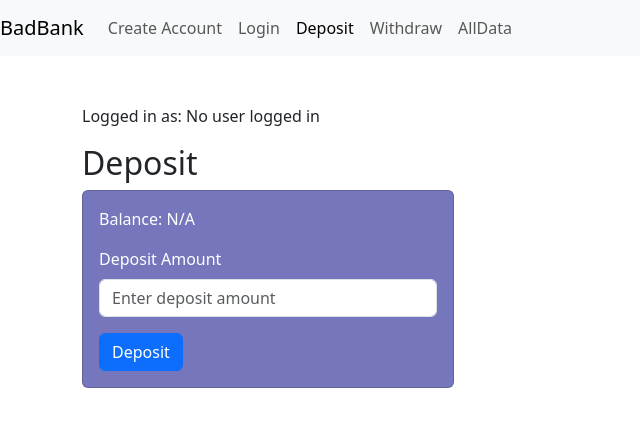
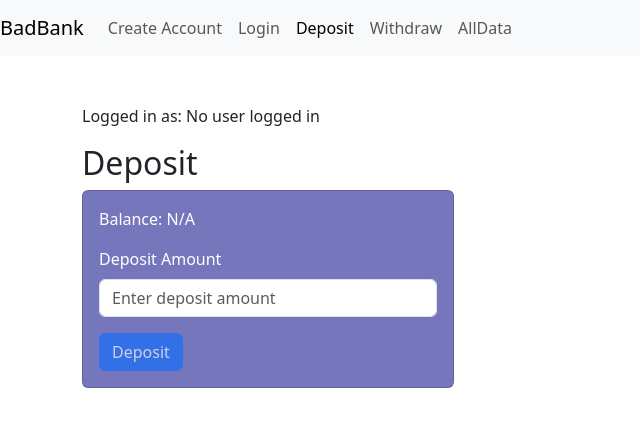
Before and after one commit to usacode/banking, a React (Create React App) app: page /deposit in a window 1280 px wide. Shown: the top 426 px of the page, without its empty margins (0-640 px from the left). Built offline with nearby package versions, Linux system fonts and the light colour scheme.

Commit message:
isable button login

```diff
--- a/src/alldata.js
+++ b/src/alldata.js
@@ -6,10 +6,10 @@ const AllData = () => {
   const { accounts } = useContext(BankContext);
 
   return (
-    <div className="table-responsive">
+    <div className=" container mt-5">
       <h2>All Data</h2>
 
-      <Table striped bordered hover className="custom-table">
+      <Table striped hover className="custom-table table-responsive">
         <thead>
           <tr>
             <th>Name</th>
--- a/src/createaccount.js
+++ b/src/createaccount.js
@@ -9,7 +9,6 @@ function CreateAccount() {
   const [name, setName] = useState('');
   const [email, setEmail] = useState('');
   const [password, setPassword] = useState('');
-  const [status, setStatus] = useState('');
   const [show, setShow] = useState(true);
   const [alertMessage, setAlertMessage] = useState('');
 
@@ -21,11 +20,12 @@ function CreateAccount() {
   const handleCreate = (e) => {
     e.preventDefault();
 
-    // Check if any field is empty
-    if (!name || !email || !password) {
-      setStatus('Please fill in all fields');
+    // Check if password is at least 8 characters
+    if (password.length < 8) {
+      setAlertMessage('Password must be at least 8 characters long.');
       return;
     }
+
     //check if eamil format is valid
     if (!isValidEmail(email)) {
       setAlertMessage('Please enter a valid email');
@@ -41,8 +41,8 @@ function CreateAccount() {
 
     // Call addAccount from context
     addAccount({ name, email, password });
+
     setAlertMessage('');
-    setStatus('Account created successfully');
     setShow(false);
     toast.success('Successfully Created Account', {
       position: 'top-center',
@@ -50,13 +50,15 @@ function CreateAccount() {
     });
   };
 
+  //Clean up the form
   const clearForm = () => {
     setName('');
     setEmail('');
     setPassword('');
-    setStatus('');
     setShow(true);
   };
+  // Check if all fields are blank
+  const isDisabled = !name || !email || !password;
 
   return (
     <div className="container mt-5">
@@ -104,7 +106,12 @@ function CreateAccount() {
                     {alertMessage}
                   </Alert>
                 )}
-                <Button type="submit" variant="primary" className="mt-3">
+                <Button
+                  type="submit"
+                  variant="primary"
+                  className="mt-3"
+                  disabled={isDisabled}
+                >
                   Create Account
                 </Button>
               </form>
@@ -117,7 +124,6 @@ function CreateAccount() {
               </div>
             )}
           </Card.Body>
-          {status && <Card.Footer className="text-muted">{status}</Card.Footer>}
         </Card>
       </Col>
     </div>
--- a/src/deposit.js
+++ b/src/deposit.js
@@ -41,6 +41,9 @@ function Deposit() {
     setError('');
   };
 
+  // Check if all fields are blank
+  const isDisabled = !depositAmount;
+
   return (
     <div className="container mt-5">
       <p>
@@ -63,8 +66,17 @@ function Deposit() {
                   onChange={(e) => setDepositAmount(e.target.value)}
                 />
               </Form.Group>
-              {error && <Alert variant="danger" className="mt-3">{error}</Alert>}
-              <Button variant="primary" type="submit" className="mt-3">
+              {error && (
+                <Alert variant="danger" className="mt-3">
+                  {error}
+                </Alert>
+              )}
+              <Button
+                variant="primary"
+                type="submit"
+                className="mt-3"
+                disabled={isDisabled}
+              >
                 Deposit
               </Button>
             </Form>
--- a/src/login.js
+++ b/src/login.js
@@ -29,6 +29,8 @@ function Login() {
       setError('Invalid email or password');
     }
   };
+  // Check if all fields are blank
+  const isDisabled = !email || !password;
 
   return (
     <div className="container mt-5">
@@ -56,7 +58,13 @@ function Login() {
                   onChange={(e) => setPassword(e.target.value)}
                 />
               </Form.Group>
-              <Button variant="primary" type="submit" block className="mt-3">
+              <Button
+                variant="primary"
+                type="submit"
+                block
+                className="mt-3"
+                disabled={isDisabled}
+              >
                 Login
               </Button>
               {error && (
--- a/src/withdraw.js
+++ b/src/withdraw.js
@@ -39,6 +39,9 @@ function Withdraw() {
     setError('');
   };
 
+  // Check if all fields are blank
+  const isDisabled = !withdrawAmount;
+
   return (
     <div className="container mt-5">
       <p>
@@ -61,8 +64,17 @@ function Withdraw() {
                   onChange={(e) => setWithdrawAmount(e.target.value)}
                 />
               </Form.Group>
-              {error && <Alert variant="danger" className="mt-3">{error}</Alert>}
-              <Button variant="primary" type="submit" className="mt-3">
+              {error && (
+                <Alert variant="danger" className="mt-3">
+                  {error}
+                </Alert>
+              )}
+              <Button
+                variant="primary"
+                type="submit"
+                className="mt-3"
+                disabled={isDisabled}
+              >
                 Withdraw
               </Button>
             </Form>
```
